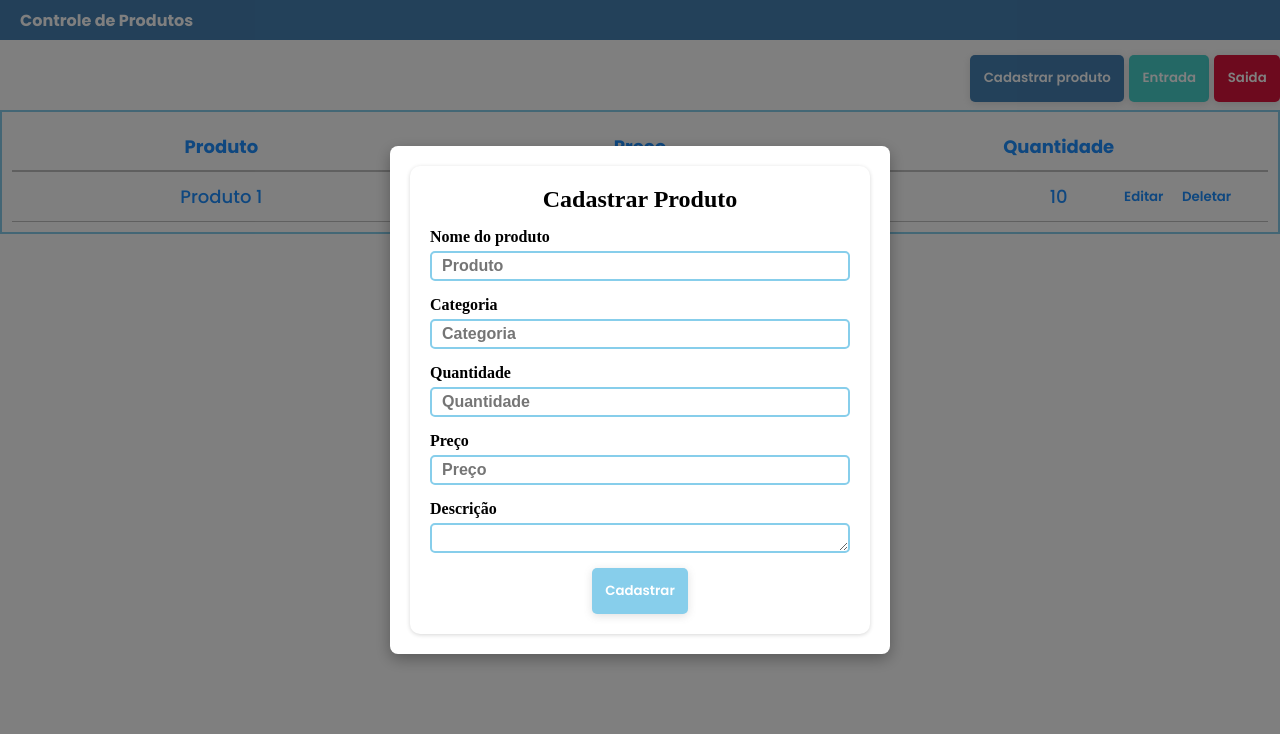
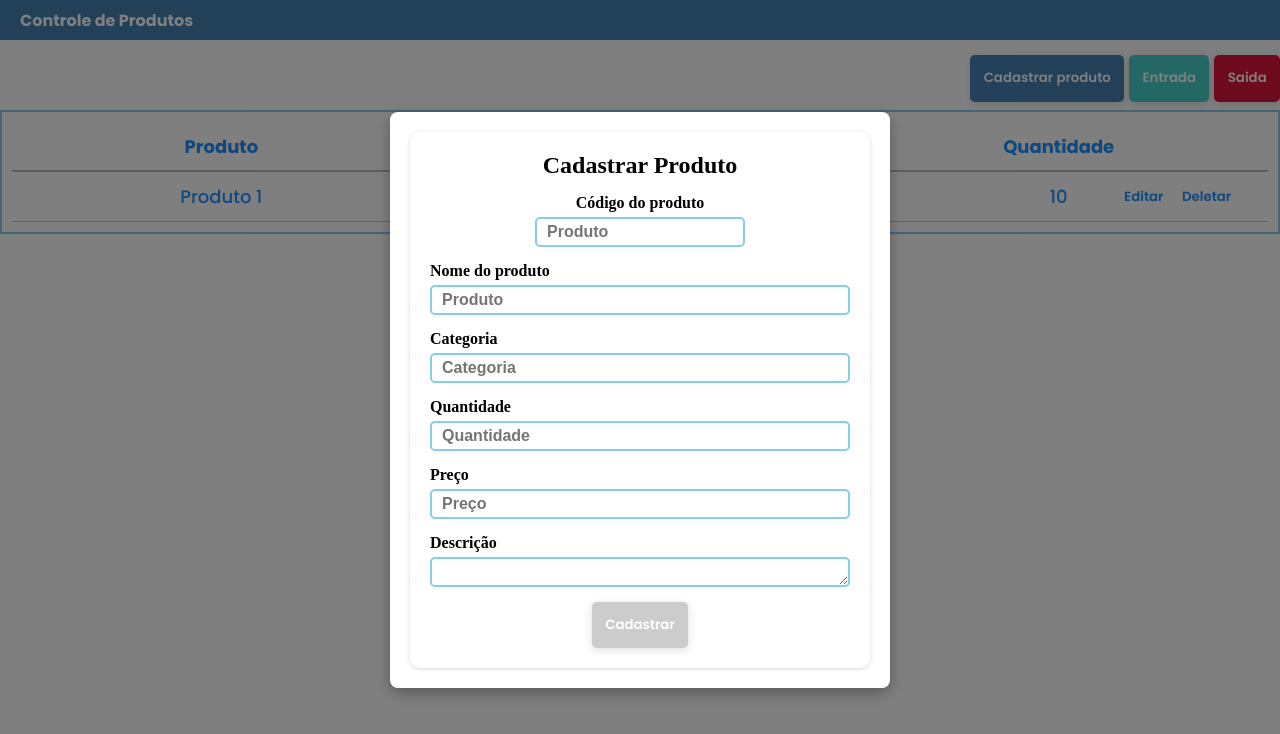
Before and after one commit to dev-anderson-rodrigues/project-control-stock, a React (Vite) app: page / in a window 1280 px wide. Both pictures are taken after a click on the button "Cadastrar produto". Shown: the top 734 px of the page. Built offline with nearby package versions, Linux system fonts and the light colour scheme.

Commit message:
"feat": "add a feature validation form"

```diff
--- a/src/components/product-form/ProductForm.tsx
+++ b/src/components/product-form/ProductForm.tsx
@@ -2,20 +2,31 @@ import * as S from "./styles";
 import Button from "../Button";
 import { Product, useProducts } from "../../context/productsContext";
 import { SubmitHandler, useForm } from "react-hook-form";
+import { useState } from "react";
+// import { useRef, useState } from "react";
 
 const ProductForm = () => {
   const {
     register,
     handleSubmit,
-    formState: { errors },
-  } = useForm<Product>();
-  const { exist } = useProducts();
+    formState: { errors, isValid, isSubmitting },
+  } = useForm<Product>({ mode: "onChange" });
+  const { exist, products } = useProducts();
+  const [warningMessage, setWarningMessage] = useState(false);
 
-  const onSubmit: SubmitHandler<Product> = (data) => {
-    // const product = products.find((p) => p.name === data.name);
-    console.log(data.name);
+  const onSubmit: SubmitHandler<Product> = (payload) => {
+    console.log(payload);
   };
 
+  const handleNameChange = (event: React.ChangeEvent<HTMLInputElement>) => {
+    const { value } = event.target;
+    const productExists = products.some((product) => product.name === value);
+    if (productExists) {
+      setWarningMessage(true);
+    } else {
+      setWarningMessage(false);
+    }
+  };
   return (
     <S.Form
       onSubmit={handleSubmit(onSubmit)}
@@ -23,6 +34,38 @@ const ProductForm = () => {
     >
       <div>
         {exist ? <h2>Atualizar Produto</h2> : <h2>Cadastrar Produto</h2>}
+      </div>
+      <div>
+        <label htmlFor="code" className="labelCode">
+          Código do produto
+          <input
+            type="text"
+            id="code"
+            placeholder="Produto"
+            {...register("code", {
+              required: "Code do produto é obrigatório",
+              pattern: {
+                value: /^[0-9]+$/,
+                message: "O código deve ser um número",
+              },
+              minLength: {
+                value: 3,
+                message: "O código deve ter no mínimo 3 caracteres",
+              },
+              maxLength: {
+                value: 10,
+                message: "O código deve ter no máximo 10 caracteres",
+              },
+              validate: (value) => {
+                return products.some((product) => product.code === value) &&
+                  exist === false
+                  ? "Este código já existe"
+                  : true;
+              },
+            })}
+          />
+          {errors.code && <p className="p_errors">{errors.code.message}</p>}
+        </label>
       </div>
       <div>
         <label htmlFor="name">
@@ -33,14 +76,15 @@ const ProductForm = () => {
             placeholder="Produto"
             {...register("name", {
               required: "Nome do produto é obrigatório",
+              onChange: handleNameChange,
             })}
           />
-          {exist && (
+          {errors.name && <p className="p_errors">{errors.name.message}</p>}
+          {warningMessage && (
             <p className="p_errors">
-              Product Already Exists Continue to update the product
+              Este nome já existe, não é recomendável continuar
             </p>
           )}
-          {errors.name && <p className="p_errors">{errors.name.message}</p>}
         </label>
       </div>
       <div>
@@ -72,6 +116,10 @@ const ProductForm = () => {
                 value: 1,
                 message: "Quantidade deve ser maior que zero",
               },
+              pattern: {
+                value: /^[0-9]+$/,
+                message: "Valor de quantidade inválido",
+              },
             })}
           />
           {errors.quantity && (
@@ -91,6 +139,10 @@ const ProductForm = () => {
               min: {
                 value: 0.01,
                 message: "Preço mínimo é 0.01",
+              },
+              pattern: {
+                value: /^\d+(\.\d{1,2})?$/,
+                message: "Formato de preço inválido",
               },
             })}
           />
@@ -113,9 +165,25 @@ const ProductForm = () => {
       </div>
       <div>
         {exist ? (
-          <Button type="submit">Atualizar</Button>
+          <Button
+            type="submit"
+            disabled={!isValid || isSubmitting}
+            style={{
+              backgroundColor: isValid && !isSubmitting ? "#007bff" : "#cccccc",
+            }}
+          >
+            Atualizar
+          </Button>
         ) : (
-          <Button type="submit">Cadastrar</Button>
+          <Button
+            type="submit"
+            disabled={!isValid || isSubmitting}
+            style={{
+              backgroundColor: isValid && !isSubmitting ? "#007bff" : "#cccccc",
+            }}
+          >
+            Cadastrar
+          </Button>
         )}
       </div>
     </S.Form>
--- a/src/components/product-form/styles.ts
+++ b/src/components/product-form/styles.ts
@@ -72,5 +72,10 @@ export const Form = styled.form<{ hasError?: boolean }>`
     .p_errors {
       color: red;
     }
+    .labelCode {
+      width: 50%;
+      display: flex;
+      align-items: center;
+    }
   }
 `;
--- a/src/components/product-list/ProductList.tsx
+++ b/src/components/product-list/ProductList.tsx
@@ -4,11 +4,11 @@ import Button from "../Button";
 
 const ProductList = () => {
   const { products, setShowModal, showModal, setExist } = useProducts();
-  const getByIdProduct = (id: number) => {
-    console.log(id);
+  const getByIdProduct = (code: number) => {
+    console.log(code);
     // const product = products.filter(p => p.id === id);
+    setExist(true);
     setShowModal(!showModal);
-    setExist(true);
   };
 
   return (
@@ -20,7 +20,7 @@ const ProductList = () => {
           <span>Quantidade</span>
         </li>
         {products.map((product) => (
-          <li key={product.id}>
+          <li key={product.code}>
             <div>
               <Button className="button_name_product">{product.name}</Button>
             </div>
@@ -30,7 +30,7 @@ const ProductList = () => {
               <Button
                 className="button_edit"
                 onClick={() => {
-                  getByIdProduct(product.id);
+                  getByIdProduct(product.code);
                 }}
               >
                 Editar
--- a/src/context/productsContext.tsx
+++ b/src/context/productsContext.tsx
@@ -1,7 +1,7 @@
 import { ReactNode, createContext, useContext, useState } from "react";
 
 export interface Product {
-  id: number;
+  code: number;
   name: string;
   description: string;
   isActive: boolean;
@@ -12,11 +12,11 @@ export interface Product {
 
 interface ProductsContextType {
   products: Product[];
+  setProducts: React.Dispatch<React.SetStateAction<Product[]>>;
   showModal: boolean;
   setShowModal: (value: boolean) => void;
   exist: boolean;
-  setExist: (value: boolean) => void;
-  setProducts: (value: Product[]) => void;
+  setExist: React.Dispatch<React.SetStateAction<boolean>>;
 }
 
 const ProductsContext = createContext<ProductsContextType | undefined>(
@@ -27,7 +27,7 @@ const ProductsProvider = ({ children }: { children: ReactNode }) => {
   const [exist, setExist] = useState(false);
   const [products, setProducts] = useState<Product[]>([
     {
-      id: 1,
+      code: 1,
       name: "Produto 1",
       description: "Descrição do produto 1",
       price: 100,
@@ -41,9 +41,9 @@ const ProductsProvider = ({ children }: { children: ReactNode }) => {
     <ProductsContext.Provider
       value={{
         products,
-        setShowModal,
         setProducts,
         showModal,
+        setShowModal,
         exist,
         setExist,
       }}
```
